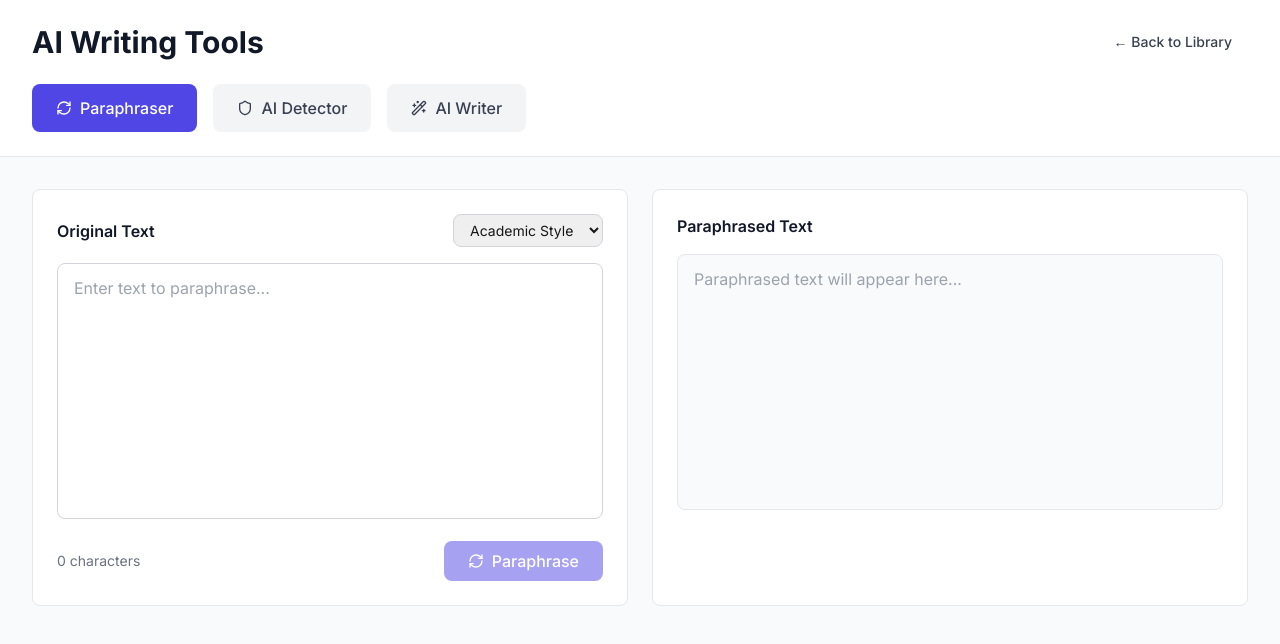
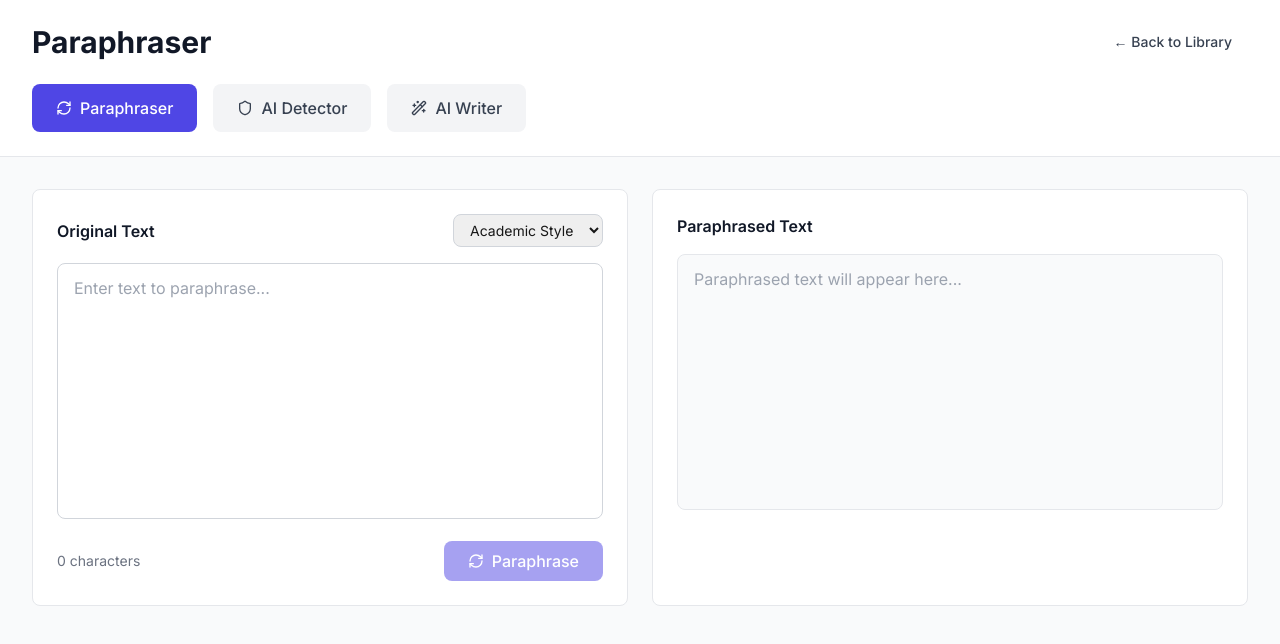
Before and after one commit to spartow/literaq, a Next.js app: page /write in a window 1280 px wide. Shown: the top 644 px of the page. Built offline with nearby package versions, Linux system fonts and the light colour scheme.

Commit message:
Remove duplicate sidebar items and fix page titles to show relevant names

```diff
--- a/src/app/write/page.tsx
+++ b/src/app/write/page.tsx
@@ -16,13 +16,26 @@ export default function WritePage() {
   const router = useRouter();
   const [activeTab, setActiveTab] = useState<'paraphrase' | 'aidetector' | 'writer'>('paraphrase');
 
+  const getPageTitle = () => {
+    switch (activeTab) {
+      case 'paraphrase':
+        return 'Paraphraser';
+      case 'aidetector':
+        return 'AI Detector';
+      case 'writer':
+        return 'AI Writer';
+      default:
+        return 'Smart Writer';
+    }
+  };
+
   return (
     <div className="min-h-screen bg-gray-50">
       {/* Header */}
       <div className="bg-white border-b border-gray-200">
         <div className="max-w-7xl mx-auto px-8 py-6">
           <div className="flex items-center justify-between mb-6">
-            <h1 className="text-3xl font-bold text-gray-900">AI Writing Tools</h1>
+            <h1 className="text-3xl font-bold text-gray-900">{getPageTitle()}</h1>
             <button
               onClick={() => router.push('/library')}
               className="px-4 py-2 text-sm text-gray-700 hover:text-gray-900 font-medium"
--- a/src/components/app-sidebar.tsx
+++ b/src/components/app-sidebar.tsx
@@ -38,10 +38,8 @@ const aiToolsItems: NavItem[] = [
   { name: 'Document Chat', href: '/chat', icon: MessageSquare },
   { name: 'Research Review', href: '/assistant', icon: Search },
   { name: 'Topic Discovery', href: '/search', icon: Lightbulb },
-  { name: 'Text Rewriter', href: '/write', icon: Type },
   { name: 'Citation Builder', href: '/assistant', icon: Quote },
   { name: 'Data Extraction', href: '/assistant', icon: Zap },
-  { name: 'Content Detector', href: '/write', icon: Shield },
 ];
 
 export function AppSidebar() {
```
